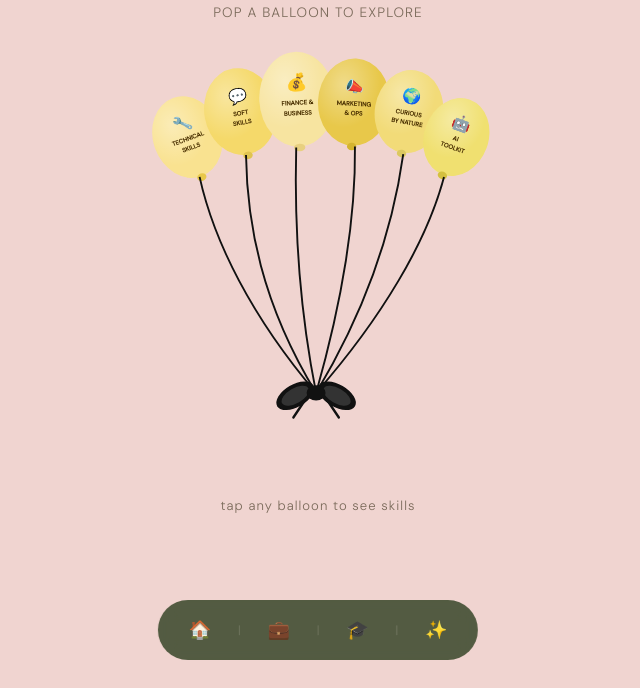
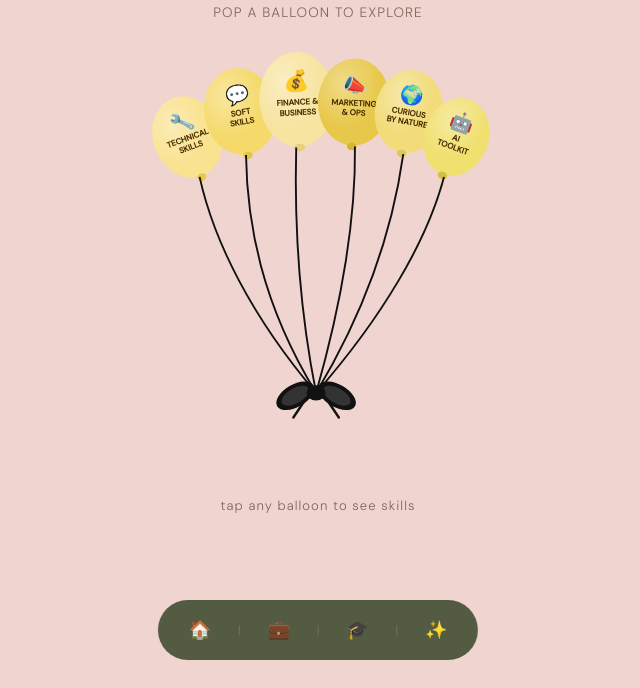
Before and after one commit to NAlam23-ai/nabilaconnect, a plain HTML site: page skills.html in a window 1280 px wide. Shown: the part 112-800 px from the top of the page, without its empty margins (322-962 px from the left). Drawn offline with nearby package versions, Linux system fonts and the light colour scheme.

Commit message:
Add files via upload

```diff
--- a/skills.html
+++ b/skills.html
@@ -83,9 +83,9 @@
       <ellipse cx="52" cy="85" rx="36" ry="44" fill="#F9E290"/>
       <ellipse cx="52" cy="85" rx="36" ry="44" fill="url(#s1)"/>
       <ellipse cx="52" cy="130" rx="5" ry="4" fill="#e8c84a"/>
-      <text x="52" y="75" text-anchor="middle" font-size="16">🔧</text>
-      <text x="52" y="89" text-anchor="middle" font-size="6.5" font-weight="600" fill="#4a3000" font-family="DM Sans,sans-serif">TECHNICAL</text>
-      <text x="52" y="99" text-anchor="middle" font-size="6.5" font-weight="600" fill="#4a3000" font-family="DM Sans,sans-serif">SKILLS</text>
+      <text x="52" y="75" text-anchor="middle" font-size="20">🔧</text>
+      <text x="52" y="89" text-anchor="middle" font-size="8.5" font-weight="700" fill="#4a3000" font-family="DM Sans,sans-serif">TECHNICAL</text>
+      <text x="52" y="99" text-anchor="middle" font-size="8.5" font-weight="700" fill="#4a3000" font-family="DM Sans,sans-serif">SKILLS</text>
     </g>
 
     <!-- BALLOON 2 - Soft Skills -->
@@ -93,9 +93,9 @@
       <ellipse cx="108" cy="58" rx="38" ry="46" fill="#f5d96a"/>
       <ellipse cx="108" cy="58" rx="38" ry="46" fill="url(#s2)"/>
       <ellipse cx="108" cy="105" rx="5" ry="4" fill="#e0c450"/>
-      <text x="108" y="47" text-anchor="middle" font-size="16">💬</text>
-      <text x="108" y="62" text-anchor="middle" font-size="6.5" font-weight="600" fill="#4a3000" font-family="DM Sans,sans-serif">SOFT</text>
-      <text x="108" y="72" text-anchor="middle" font-size="6.5" font-weight="600" fill="#4a3000" font-family="DM Sans,sans-serif">SKILLS</text>
+      <text x="108" y="47" text-anchor="middle" font-size="20">💬</text>
+      <text x="108" y="62" text-anchor="middle" font-size="8.5" font-weight="700" fill="#4a3000" font-family="DM Sans,sans-serif">SOFT</text>
+      <text x="108" y="72" text-anchor="middle" font-size="8.5" font-weight="700" fill="#4a3000" font-family="DM Sans,sans-serif">SKILLS</text>
     </g>
 
     <!-- BALLOON 3 - Finance & Business (center left) -->
@@ -103,9 +103,9 @@
       <ellipse cx="168" cy="45" rx="40" ry="50" fill="#f7e4a0"/>
       <ellipse cx="168" cy="45" rx="40" ry="50" fill="url(#s3)"/>
       <ellipse cx="168" cy="96" rx="6" ry="4" fill="#e8d080"/>
-      <text x="168" y="33" text-anchor="middle" font-size="18">💰</text>
-      <text x="168" y="51" text-anchor="middle" font-size="6.5" font-weight="600" fill="#4a3000" font-family="DM Sans,sans-serif">FINANCE &amp;</text>
-      <text x="168" y="62" text-anchor="middle" font-size="6.5" font-weight="600" fill="#4a3000" font-family="DM Sans,sans-serif">BUSINESS</text>
+      <text x="168" y="33" text-anchor="middle" font-size="22">💰</text>
+      <text x="168" y="51" text-anchor="middle" font-size="8.5" font-weight="700" fill="#4a3000" font-family="DM Sans,sans-serif">FINANCE &amp;</text>
+      <text x="168" y="62" text-anchor="middle" font-size="8.5" font-weight="700" fill="#4a3000" font-family="DM Sans,sans-serif">BUSINESS</text>
     </g>
 
     <!-- BALLOON 4 - Marketing & Operations (center right) -->
@@ -113,9 +113,9 @@
       <ellipse cx="228" cy="48" rx="38" ry="46" fill="#e8c84a"/>
       <ellipse cx="228" cy="48" rx="38" ry="46" fill="url(#s4)"/>
       <ellipse cx="228" cy="95" rx="5" ry="4" fill="#d4b430"/>
-      <text x="228" y="37" text-anchor="middle" font-size="16">📣</text>
-      <text x="228" y="52" text-anchor="middle" font-size="6.5" font-weight="600" fill="#4a3000" font-family="DM Sans,sans-serif">MARKETING</text>
-      <text x="228" y="62" text-anchor="middle" font-size="6.5" font-weight="600" fill="#4a3000" font-family="DM Sans,sans-serif">&amp; OPS</text>
+      <text x="228" y="37" text-anchor="middle" font-size="20">📣</text>
+      <text x="228" y="52" text-anchor="middle" font-size="8.5" font-weight="700" fill="#4a3000" font-family="DM Sans,sans-serif">MARKETING</text>
+      <text x="228" y="62" text-anchor="middle" font-size="8.5" font-weight="700" fill="#4a3000" font-family="DM Sans,sans-serif">&amp; OPS</text>
     </g>
 
     <!-- BALLOON 5 - Curious by Nature -->
@@ -123,9 +123,9 @@
       <ellipse cx="286" cy="58" rx="36" ry="44" fill="#f2db78"/>
       <ellipse cx="286" cy="58" rx="36" ry="44" fill="url(#s5)"/>
       <ellipse cx="286" cy="103" rx="5" ry="4" fill="#dcc860"/>
-      <text x="286" y="47" text-anchor="middle" font-size="16">🌍</text>
-      <text x="286" y="62" text-anchor="middle" font-size="6.5" font-weight="600" fill="#4a3000" font-family="DM Sans,sans-serif">CURIOUS</text>
-      <text x="286" y="72" text-anchor="middle" font-size="6.5" font-weight="600" fill="#4a3000" font-family="DM Sans,sans-serif">BY NATURE</text>
+      <text x="286" y="47" text-anchor="middle" font-size="20">🌍</text>
+      <text x="286" y="62" text-anchor="middle" font-size="8.5" font-weight="700" fill="#4a3000" font-family="DM Sans,sans-serif">CURIOUS</text>
+      <text x="286" y="72" text-anchor="middle" font-size="8.5" font-weight="700" fill="#4a3000" font-family="DM Sans,sans-serif">BY NATURE</text>
     </g>
 
     <!-- BALLOON 6 - AI Toolkit (far right) -->
@@ -133,9 +133,9 @@
       <ellipse cx="336" cy="85" rx="34" ry="42" fill="#f0e070"/>
       <ellipse cx="336" cy="85" rx="34" ry="42" fill="url(#s6)"/>
       <ellipse cx="336" cy="128" rx="5" ry="4" fill="#d4c040"/>
-      <text x="336" y="75" text-anchor="middle" font-size="16">🤖</text>
-      <text x="336" y="89" text-anchor="middle" font-size="6.5" font-weight="600" fill="#4a3000" font-family="DM Sans,sans-serif">AI</text>
-      <text x="336" y="99" text-anchor="middle" font-size="6.5" font-weight="600" fill="#4a3000" font-family="DM Sans,sans-serif">TOOLKIT</text>
+      <text x="336" y="75" text-anchor="middle" font-size="20">🤖</text>
+      <text x="336" y="89" text-anchor="middle" font-size="8.5" font-weight="700" fill="#4a3000" font-family="DM Sans,sans-serif">AI</text>
+      <text x="336" y="99" text-anchor="middle" font-size="8.5" font-weight="700" fill="#4a3000" font-family="DM Sans,sans-serif">TOOLKIT</text>
     </g>
 
     <!-- Shine gradients -->
```
